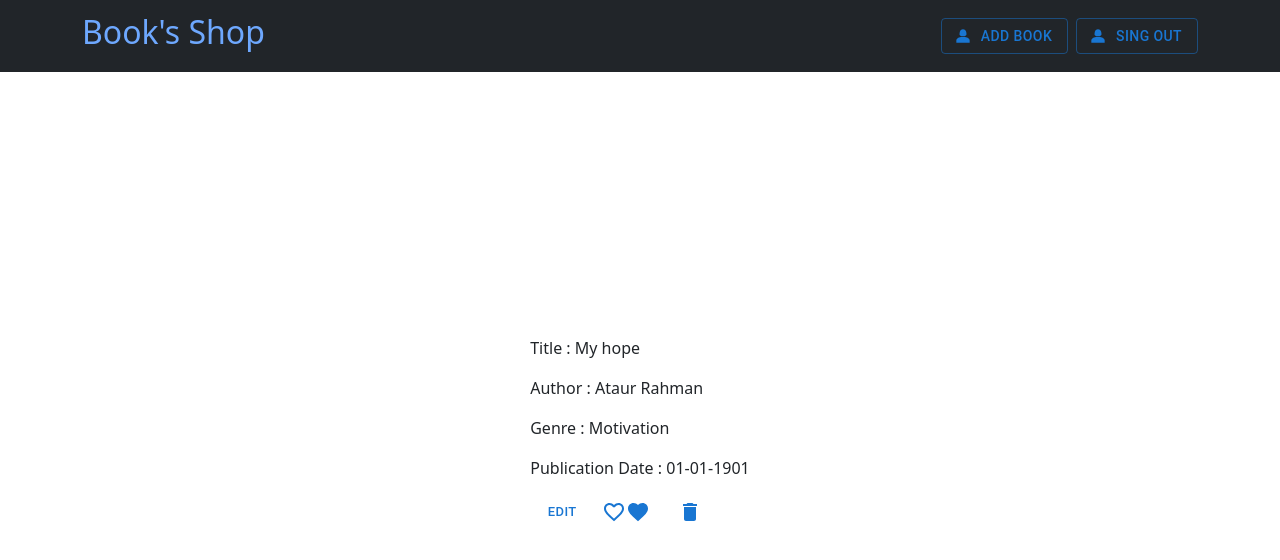
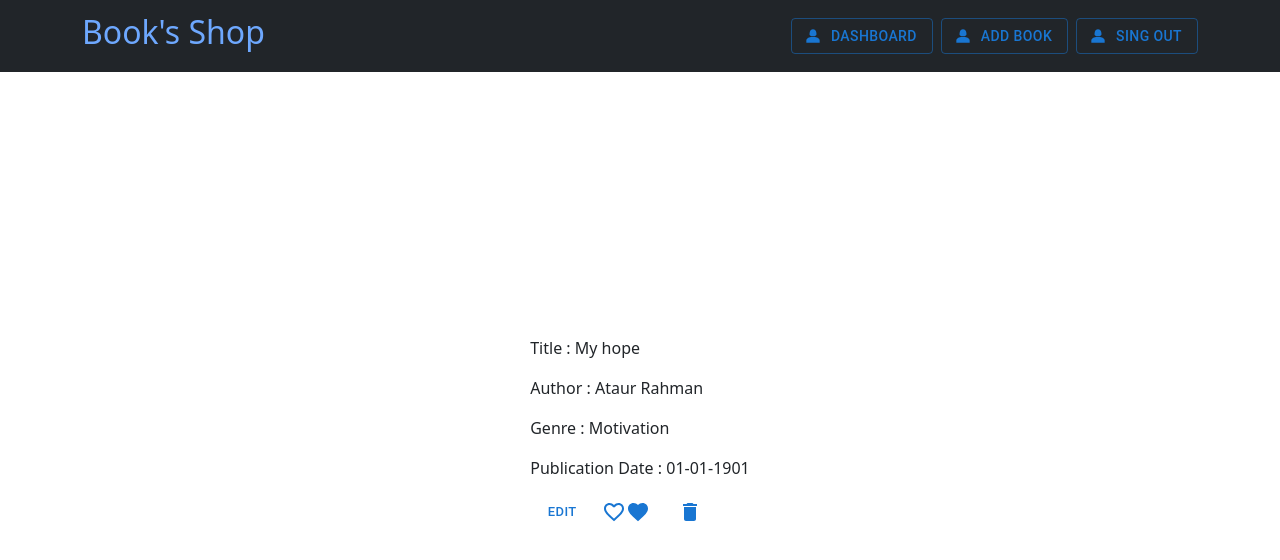
Before and after one commit to ataur39n-sharif/books-shop, a React (Vite) app: page /book/1 in a window 1280 px wide. Shown: the top 560 px of the page. Built offline with nearby package versions, Linux system fonts and the light colour scheme; no server answers; sample sign-in values are in the browser's storage.

Commit message:
navbar component update

```diff
--- a/src/Components/Navbar/index.tsx
+++ b/src/Components/Navbar/index.tsx
@@ -22,22 +22,35 @@ function NavBar() {
                 </Navbar.Brand>
                 <Navbar.Toggle />
                 <Navbar.Collapse className="justify-content-end">
+                    {
+                        email ? <>
+                            <Navbar className='me-2'>
+                                <Link to={'/dashboard'}>
+                                    <Button startIcon={<Person2Icon />} variant="outlined" className=''>DashBoard</Button>
+                                </Link>
+                            </Navbar>
                             <Navbar className='me-2'>
                                 <Link to={'/add-book'}>
                                     <Button startIcon={<Person2Icon />} variant="outlined" className=''>Add book</Button>
                                 </Link>
                             </Navbar>
                             <Navbar>
-                        {
-                            !email ? <Link to={'/signin'}>
-                                <Button startIcon={<Person2Icon />} variant="outlined">Sing In</Button>
-                            </Link> : <Button
+                                <Button
                                     onClick={() => dispatch(logout(null))}
                                     startIcon={<Person2Icon />}
                                     variant="outlined"
-                            >Sing out</Button>
+                                >
+                                    Sing out
+                                </Button>
+                            </Navbar>
+                        </> : <>
+                            <Navbar>
+                                <Link to={'/signin'}>
+                                    <Button startIcon={<Person2Icon />} variant="outlined">Sing In</Button>
+                                </Link>
+                            </Navbar>
+                        </>
                     }
-                    </Navbar>
                     {/* <Navbar>
                         <Link to={'/signin'}>
                             <Button startIcon={<Person2Icon />} variant="outlined">Sing Out</Button>
```
Lines whose indentation alone changed are shown as unchanged.
